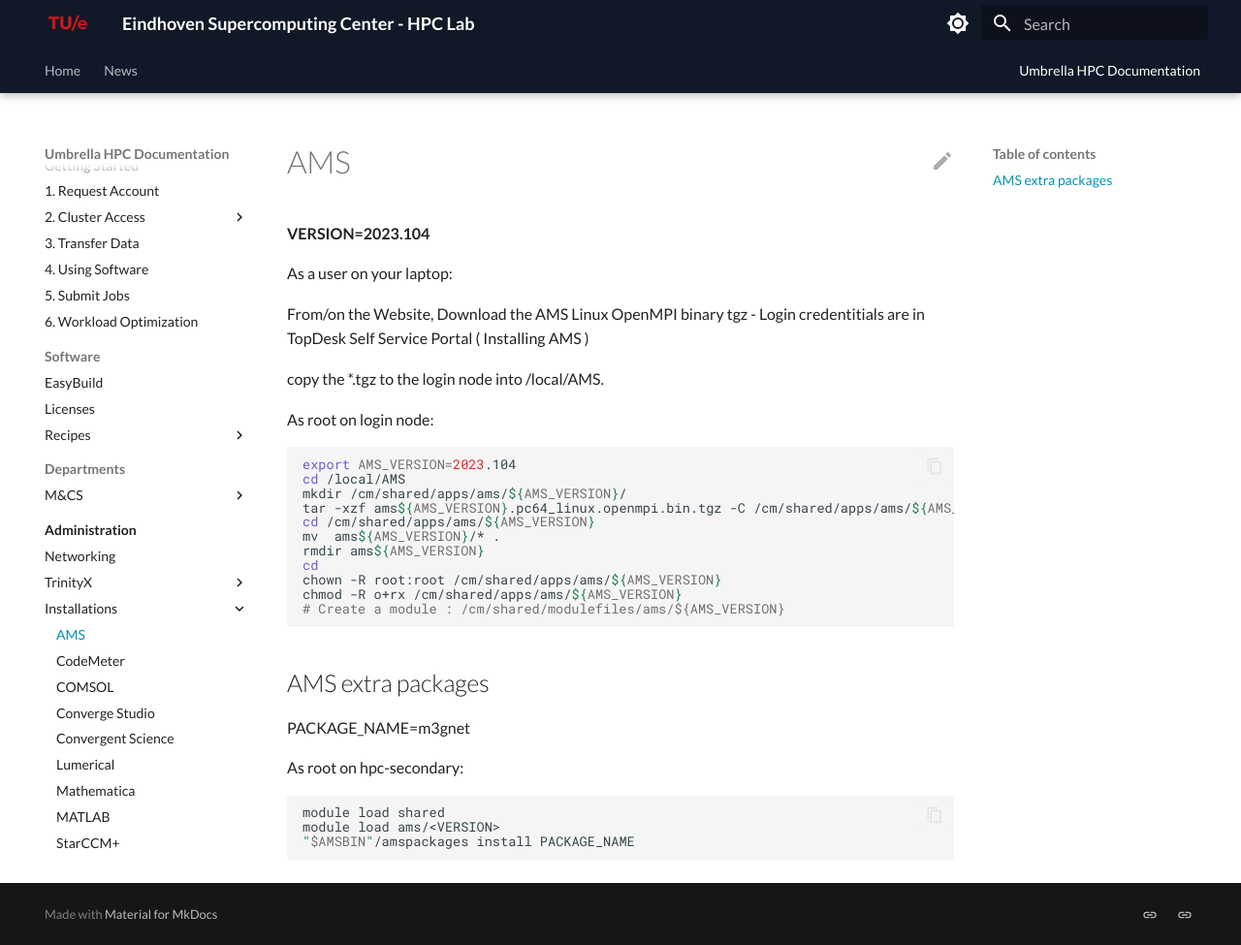
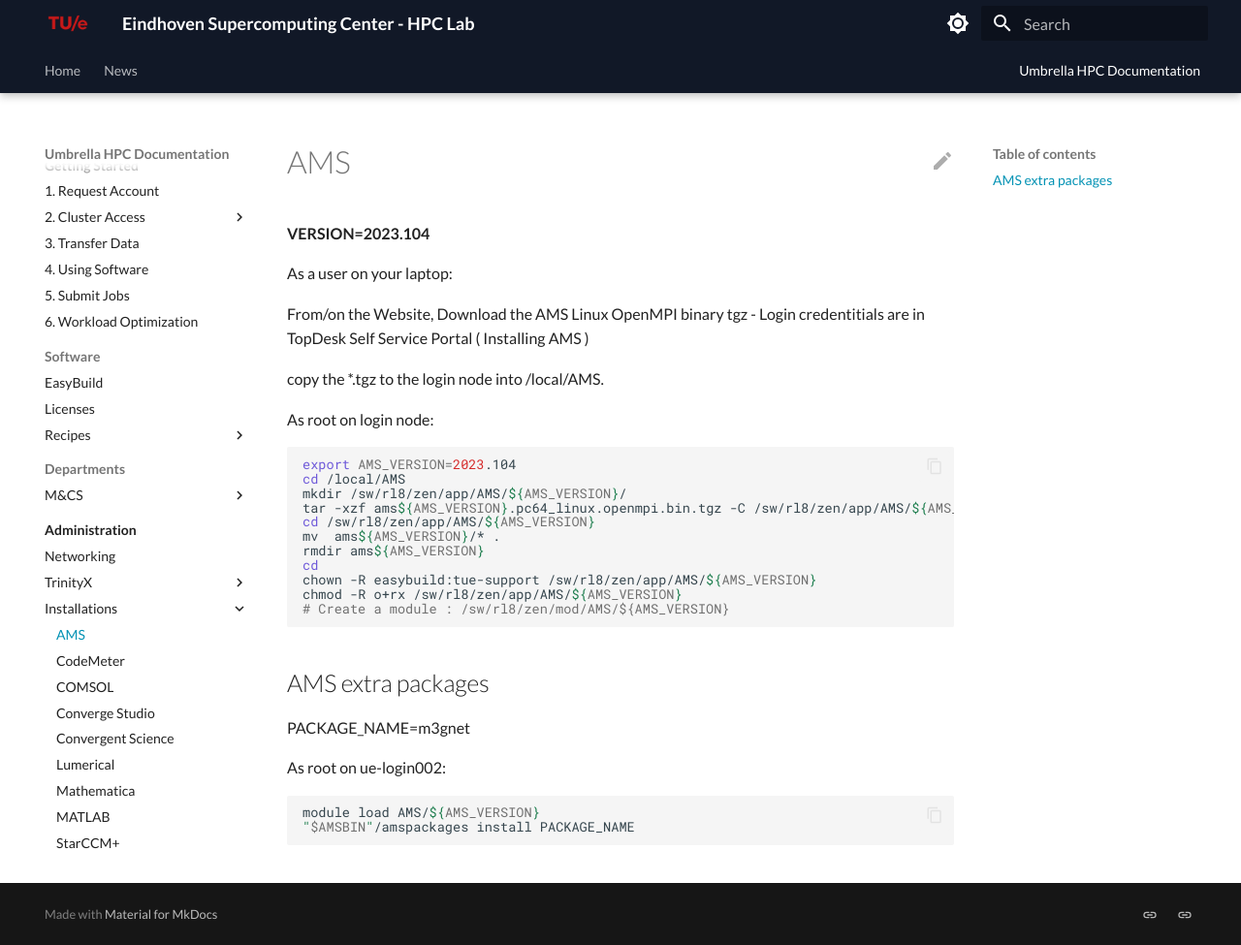
Before and after one commit to gferhpc/supercomputing.tue.nl, an MkDocs documentation site: the page built from pages/documentation/administration/installations/ams.md, in a window 1280 px wide and 975 px high. Shown: the whole window at 97% size. Built offline with MkDocs 1.6.1 and Material for MkDocs 9.7.7, drawn with Linux system fonts in a browser that asks for light colours.

Commit message:
Update ams.md

````diff
--- a/pages/documentation/administration/installations/ams.md
+++ b/pages/documentation/administration/installations/ams.md
@@ -13,25 +13,24 @@
 ```shell
 export AMS_VERSION=2023.104
 cd /local/AMS
-mkdir /cm/shared/apps/ams/${AMS_VERSION}/
-tar -xzf ams${AMS_VERSION}.pc64_linux.openmpi.bin.tgz -C /cm/shared/apps/ams/${AMS_VERSION}/
-cd /cm/shared/apps/ams/${AMS_VERSION}
+mkdir /sw/rl8/zen/app/AMS/${AMS_VERSION}/
+tar -xzf ams${AMS_VERSION}.pc64_linux.openmpi.bin.tgz -C /sw/rl8/zen/app/AMS/${AMS_VERSION}/
+cd /sw/rl8/zen/app/AMS/${AMS_VERSION}
 mv  ams${AMS_VERSION}/* .
 rmdir ams${AMS_VERSION}
 cd
-chown -R root:root /cm/shared/apps/ams/${AMS_VERSION}
-chmod -R o+rx /cm/shared/apps/ams/${AMS_VERSION}
-# Create a module : /cm/shared/modulefiles/ams/${AMS_VERSION}
+chown -R easybuild:tue-support /sw/rl8/zen/app/AMS/${AMS_VERSION}
+chmod -R o+rx /sw/rl8/zen/app/AMS/${AMS_VERSION}
+# Create a module : /sw/rl8/zen/mod/AMS/${AMS_VERSION}
 ```
 
 ## AMS extra packages
 
 PACKAGE_NAME=m3gnet
 
-As root on hpc-secondary:
+As root on ue-login002:
 
 ```shell
-module load shared
-module load ams/<VERSION>
+module load AMS/${AMS_VERSION}
 "$AMSBIN"/amspackages install PACKAGE_NAME
 ```
````
